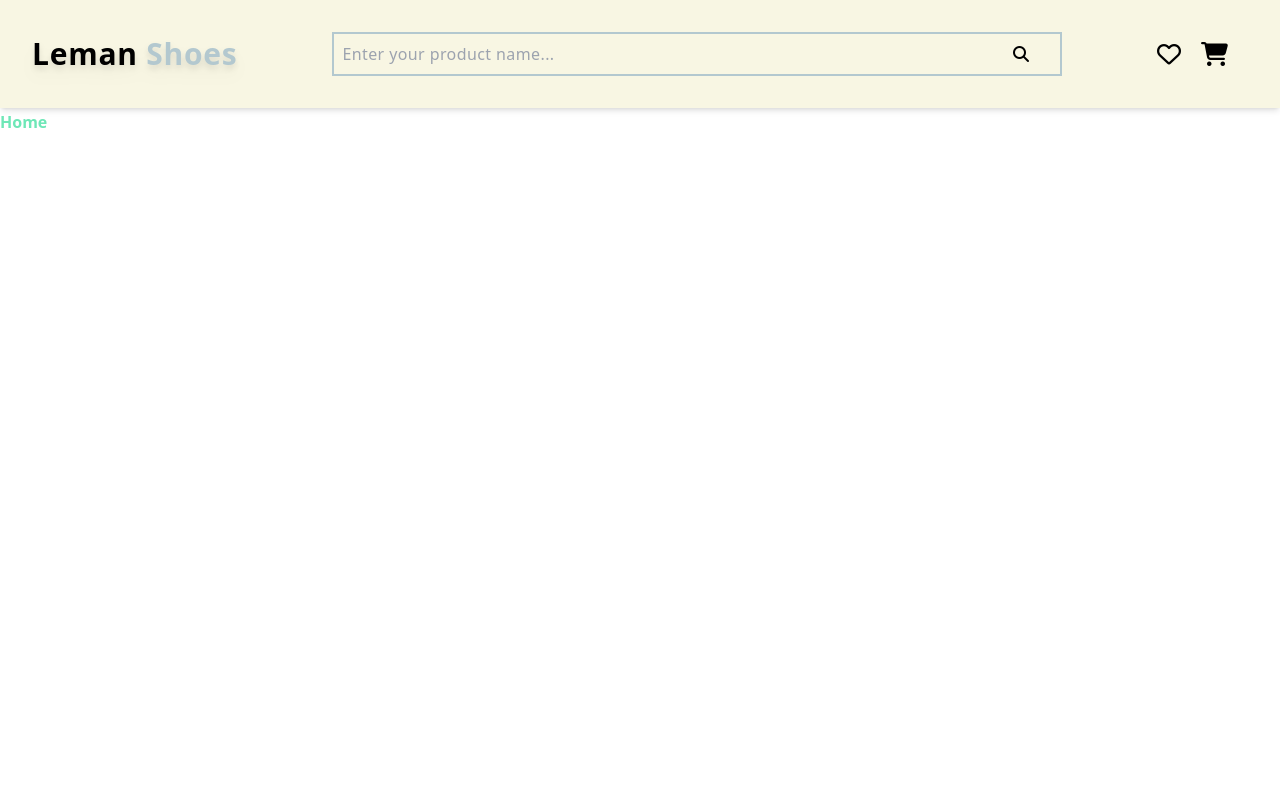
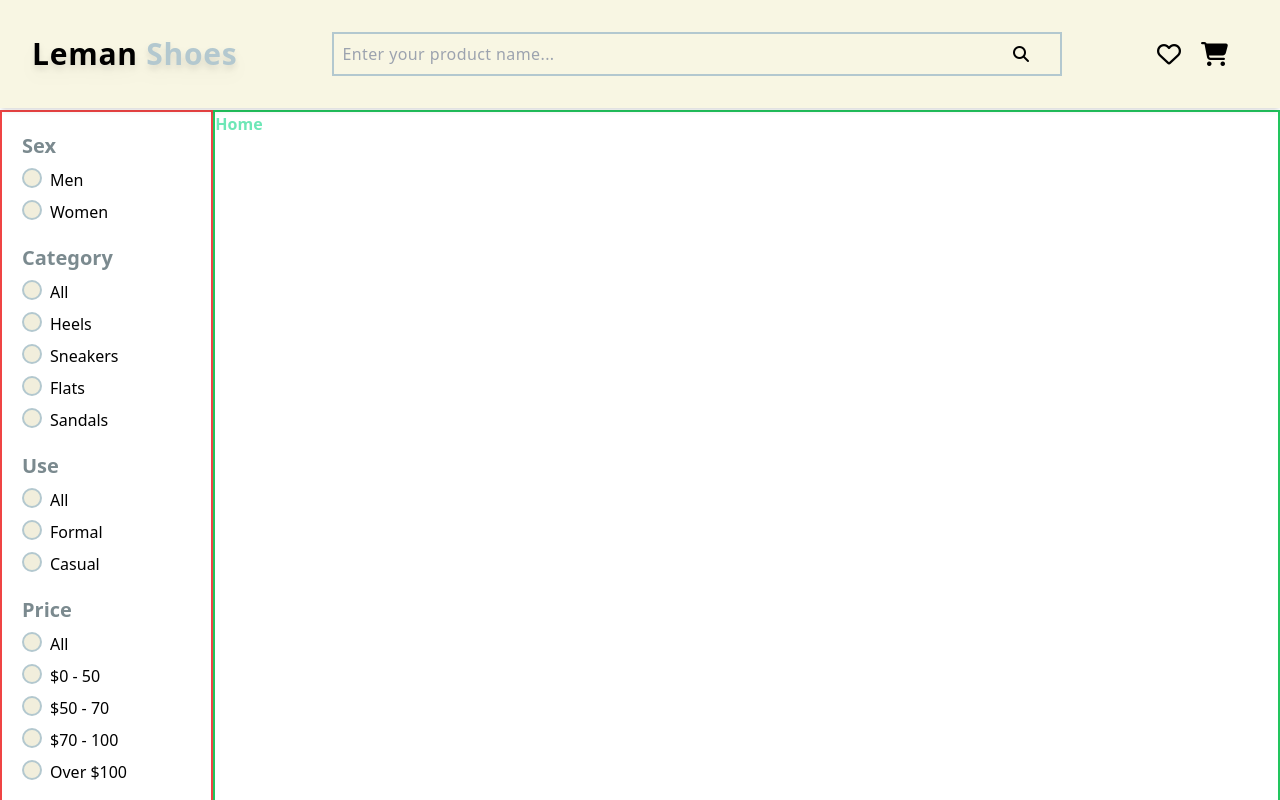
Before and after one commit to Gahramanoval301/e_commerce_internship, a React (Vite) app: page / in a window 1280 px wide. Shown: the top 800 px of the page. Built offline with nearby package versions, Linux system fonts and the light colour scheme.

Commit message:
adding side-bar section

```diff
--- a/src/components/PageContainer/index.jsx
+++ b/src/components/PageContainer/index.jsx
@@ -1,13 +1,19 @@
 import React from 'react'
 import Header from '../Header'
 import Footer from '../Footer'
+import Category from '../Category'
 
 export default function PageContainer({ children }) {
     return (
         <>
             <Header />
-            <main className='relative top-[110px]'>
-                {children}
+            <main className='relative top-[110px] grid grid-cols-12'>
+                <div className='col-span-2 border-2 border-red-500'>
+                    <Category />
+                </div>
+                <div className='border-2 border-green-500 col-span-10'>
+                    {children}
+                </div>
             </main>
             <Footer />
         </>
```
